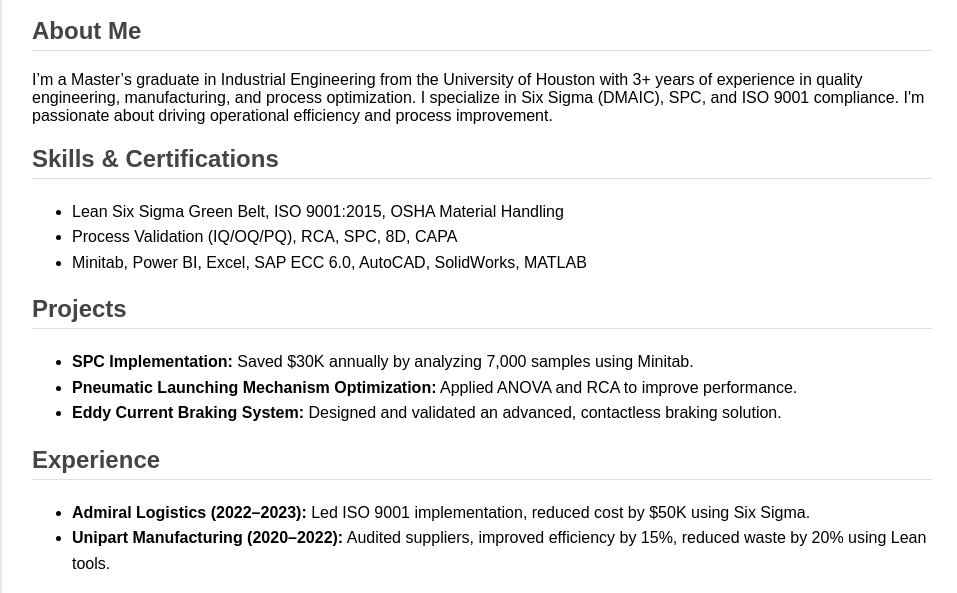
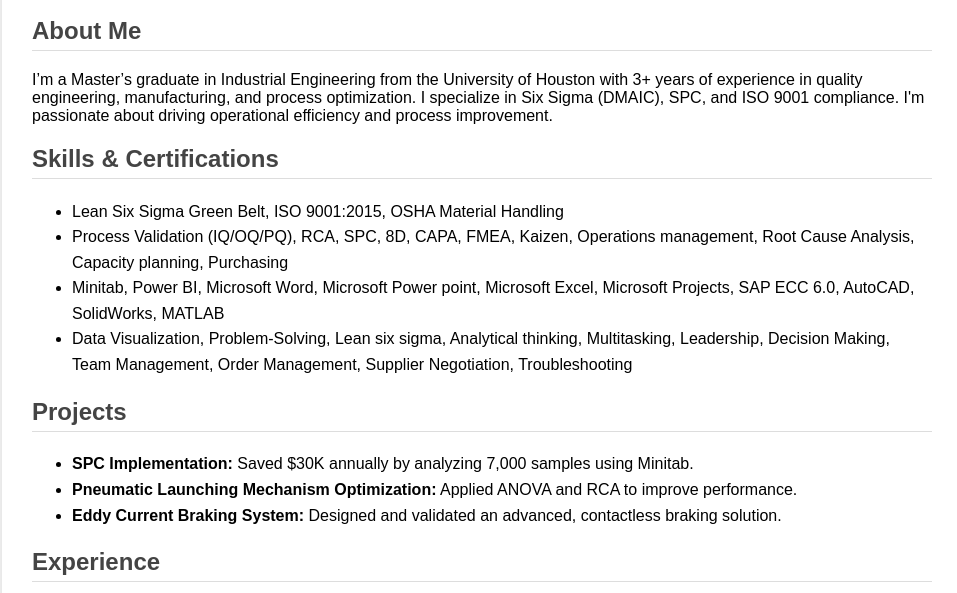
Before and after one commit to saiannam1604/Sai-Annam-Details, a plain HTML site: page index.html in a window 1280 px wide. Shown: the part 171-764 px from the top of the page, without its empty margins (158-1115 px from the left). Drawn offline with Linux system fonts and the light colour scheme.

Commit message:
Update index.html

```diff
--- a/index.html
+++ b/index.html
@@ -51,8 +51,10 @@
     <h2>Skills & Certifications</h2>
     <ul>
       <li>Lean Six Sigma Green Belt, ISO 9001:2015, OSHA Material Handling</li>
-      <li>Process Validation (IQ/OQ/PQ), RCA, SPC, 8D, CAPA</li>
-      <li>Minitab, Power BI, Excel, SAP ECC 6.0, AutoCAD, SolidWorks, MATLAB</li>
+      <li>Process Validation (IQ/OQ/PQ), RCA, SPC, 8D, CAPA, FMEA, Kaizen, Operations management, Root Cause Analysis, Capacity planning,
+Purchasing</li>
+      <li>Minitab, Power BI, Microsoft Word, Microsoft Power point, Microsoft Excel, Microsoft Projects, SAP ECC 6.0, AutoCAD, SolidWorks, MATLAB</li>
+      <li>Data Visualization, Problem-Solving, Lean six sigma, Analytical thinking, Multitasking, Leadership, Decision Making, Team Management, Order Management, Supplier Negotiation, Troubleshooting</li>
     </ul>
 
     <h2>Projects</h2>
```
